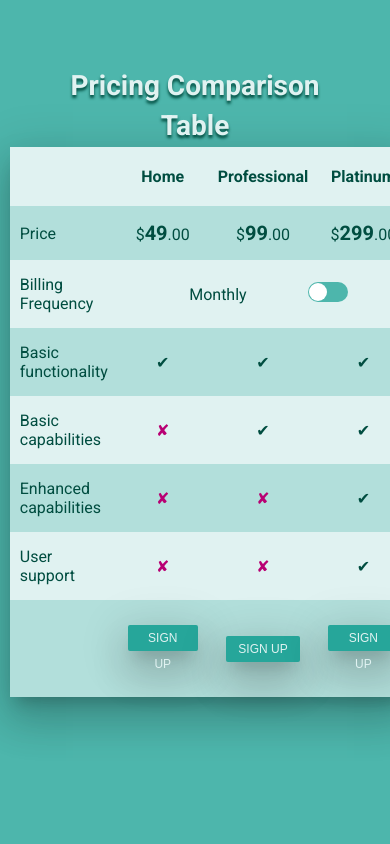
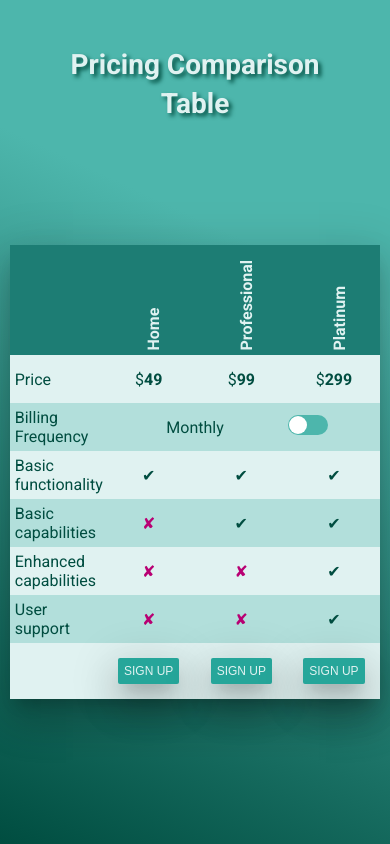
Before and after one commit to imhul/demo-table, a website built with Parcel: page src/index.html in a window 390 px wide. Built offline with nearby package versions, Linux system fonts and the light colour scheme.

Commit message:
add mobile-portrait version

```diff
--- a/src/js/table.js
+++ b/src/js/table.js
@@ -48,7 +48,8 @@ export const createTable = () => {
   const thead = document.createElement('thead')
   const trHead = document.createElement('tr')
   trHead.innerHTML =
-    '<th></th>' + data.map((item) => `<th>${item.name}</th>`).join('')
+    '<th></th>' +
+    data.map((item) => `<th><div>${item.name}</div></th>`).join('')
   thead.appendChild(trHead)
   table.appendChild(thead)
 
@@ -61,7 +62,9 @@ export const createTable = () => {
       'Price',
       ...data.map(
         (item) =>
-          `$<span class="number" id="price-${item.name}">${item.monthlyPrice}</span>.00`
+          `$<span class="number" id="price-${item.name}">` +
+          `${item.monthlyPrice}</span>` +
+          `<span class="desktop">.00</span>`
       ),
     ],
     [
--- a/src/scss/common.scss
+++ b/src/scss/common.scss
@@ -9,8 +9,17 @@ body {
   margin: 0;
   padding: 0;
   -webkit-font-smoothing: antialiased;
-  background-color: var(--color-bg);
-  overflow: hidden;
+  background: var(--color-bg);
+  background: var(--bg-gradient);
+  overflow: hidden auto;
+
+  @media screen and (min-width: rem(430)) {
+    overflow: hidden;
+  }
+
+  @media screen and (orientation: landscape) {
+    overflow: hidden auto;
+  }
 }
 
 *,
@@ -33,9 +42,11 @@ main {
   display: flex;
   flex-flow: column wrap;
   justify-content: center;
+  padding-top: rem(60);
 
   @media screen and (min-width: rem(430)) {
     width: 90%;
+    padding-top: 0;
   }
 
   @media screen and (min-width: rem(768)) {
--- a/src/scss/components/btn.scss
+++ b/src/scss/components/btn.scss
@@ -2,7 +2,7 @@ button {
   border: none;
   border-radius: rem(2);
   height: rem(26);
-  padding: 0 rem(12);
+  padding: 0 rem(6);
   text-align: center;
   text-decoration: none;
   text-transform: uppercase;
@@ -13,6 +13,10 @@ button {
   outline: none;
 
   @include font(rem(12), var(--weight-500), rem(26), var(--color-primary));
+
+  @media screen and (min-width: rem(768)) {
+    padding: 0 rem(12);
+  }
 
   &.ripple {
     background-position: center;
--- a/src/scss/components/header.scss
+++ b/src/scss/components/header.scss
@@ -3,10 +3,14 @@ header {
   top: 0;
   left: 0;
   width: 100%;
-  height: 25%;
+  height: 20%;
   display: flex;
   align-items: center;
   justify-content: center;
+
+  @media screen and (min-width: rem(768)) {
+    height: 25%;
+  }
 
   h1 {
     max-width: 80%;
--- a/src/scss/components/modal.scss
+++ b/src/scss/components/modal.scss
@@ -1,7 +1,7 @@
 .modal {
   position: fixed;
-  top: rem(20);
-  right: rem(20);
+  top: 0;
+  right: 0;
   transform: translateX(100%);
   transition: transform var(--transition-time) var(--timing-fn);
   background-color: var(--color-primary);
@@ -9,8 +9,13 @@
   border-radius: rem(4);
   box-shadow: var(--box-shadow);
   z-index: 9999;
+
+  @media screen and (min-width: rem(430)) {
+    top: rem(20);
+    right: rem(20);
+  }
+
+  &.modal-visible {
+    transform: translateX(0);
+  }
 }
-
-.modal.modal-visible {
-  transform: translateX(0);
-}
--- a/src/scss/components/table.scss
+++ b/src/scss/components/table.scss
@@ -1,21 +1,46 @@
 // table styles
 
 #table-wrapper {
+  margin-top: rem(40);
   box-shadow: var(--box-shadow);
+
+  @media screen and (min-width: rem(768)) {
+    margin-top: 0;
+  }
 
   table {
     width: 100%;
     display: table;
     border-collapse: collapse;
     border-spacing: 0;
+    table-layout: fixed;
 
     thead {
       tr {
-        background-color: var(--color-primary);
+        background-color: var(--color-btn-focus);
         text-transform: capitalize;
 
         th {
-          padding: rem(20) rem(10);
+          height: rem(110);
+
+          @media screen and (min-width: rem(768)) {
+            height: max-content;
+            padding: rem(20) rem(10);
+            text-align: center;
+          }
+
+          div {
+            display: inline-block;
+            transform: rotate(-90deg);
+            width: rem(100);
+            text-align: left;
+            color: var(--color-primary);
+
+            @media screen and (min-width: rem(768)) {
+              transform: rotate(0deg);
+              width: unset;
+            }
+          }
         }
       }
     }
@@ -34,6 +59,7 @@
         &[class^='row-'] {
           transition: background-color var(--transition-long-time)
             var(--timing-fn);
+          height: rem(48);
 
           &:hover {
             background-color: var(--color-third);
@@ -52,24 +78,37 @@
           }
         }
 
-        &:nth-child(odd) {
+        &:nth-child(even) {
           background-color: var(--color-secondary);
         }
 
         &:last-child {
           td {
-            padding: rem(25) rem(10);
+            padding: rem(15) rem(5);
+
+            @media screen and (min-width: rem(768)) {
+              padding: rem(25) rem(10);
+            }
           }
         }
 
         td {
-          min-width: rem(90);
-          padding: rem(15) rem(10);
+          padding: rem(5) 0;
           color: var(--color-text);
           transition: color var(--transition-long-time) var(--timing-fn);
 
+          @media screen and (min-width: rem(768)) {
+            min-width: rem(90);
+            padding: rem(15) rem(10);
+          }
+
           &.col-1 {
             text-align: left;
+            padding: rem(5);
+
+            @media screen and (min-width: rem(430)) {
+              padding: rem(15) rem(10);
+            }
           }
 
           .flex-container {
@@ -96,11 +135,23 @@
             transition: color var(--transition-long-time) var(--timing-fn);
 
             @include font(
-              rem(20),
+              rem(16),
               var(--weight-700),
               normal,
               var(--color-text)
             );
+
+            @media screen and (min-width: rem(430)) {
+              font-size: rem(20);
+            }
+          }
+
+          .desktop {
+            display: none;
+
+            @media screen and (min-width: rem(768)) {
+              display: inline-block;
+            }
           }
         }
       }
--- a/src/scss/variables.scss
+++ b/src/scss/variables.scss
@@ -1,5 +1,6 @@
 :root {
   font-family: 'Roboto';
+  font-size: 1rem;
   color: var(--color-text);
 
   // colors
@@ -39,11 +40,16 @@
   --timing-fn: cubic-bezier(0.175, 0.885, 0.32, 1.275);
 
   // FX
-  --text-shadow: 0 3px 3px var(--color-text);
+  --text-shadow: 3px 3px 4px var(--color-text);
   --box-shadow: 0 24px 38px 3px var(--color-shadow-3),
     0 9px 46px 8px var(--color-shadow-2), 0 11px 15px -7px var(--color-shadow-1);
   --box-shadow-2: 0 3px 3px 0 var(--color-shadow-3),
     0 1px 7px 0 var(--color-shadow-2), 0 3px 1px -1px var(--color-shadow-1);
+  --bg-gradient: linear-gradient(
+    25deg,
+    rgba(0, 77, 64, 1) 0%,
+    rgba(77, 182, 172, 1) 70%
+  );
 
   // measurements
   --inherit: inherit;
```
